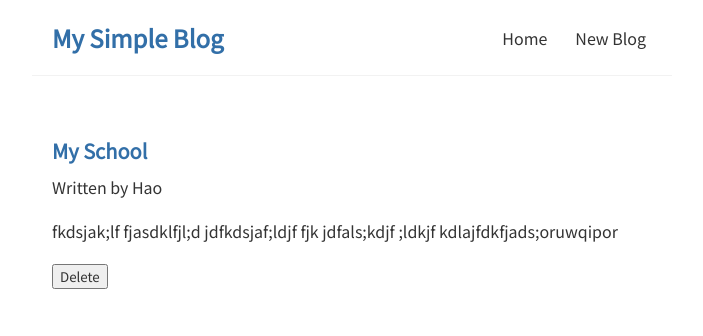
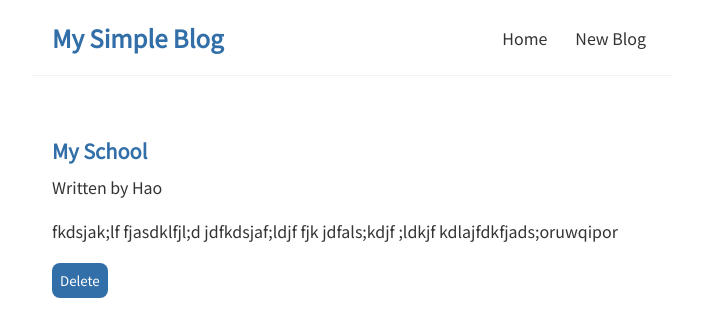
Before and after one commit to HaoMChiang/blog-app, a React (Create React App) app: page /blogs/1 in a window 1280 px wide. Shown: the top 336 px of the page, without its empty margins (288-991 px from the left). Built offline with nearby package versions, Linux system fonts and the light colour scheme; data requests are answered from the project's data file.

Commit message:
updated the style

```diff
--- a/src/index.css
+++ b/src/index.css
@@ -103,3 +103,12 @@
 .blog-details div {
   margin: 20px 0;
 }
+
+.blog-delete-button {
+  background: #326fa8;
+  color: #fff;
+  cursor: pointer;
+  border: 0;
+  padding: 8px;
+  border-radius: 8px;
+}
```
